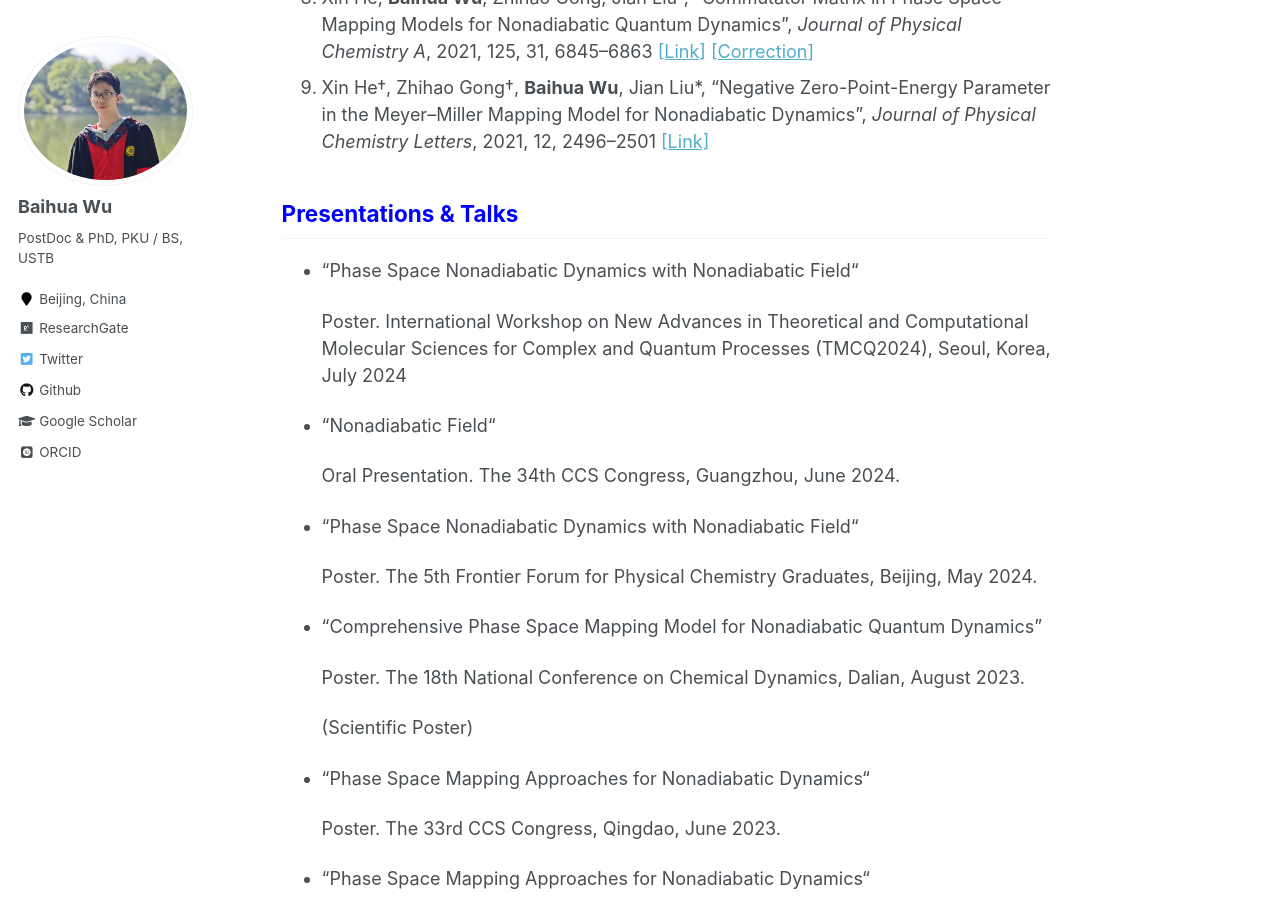
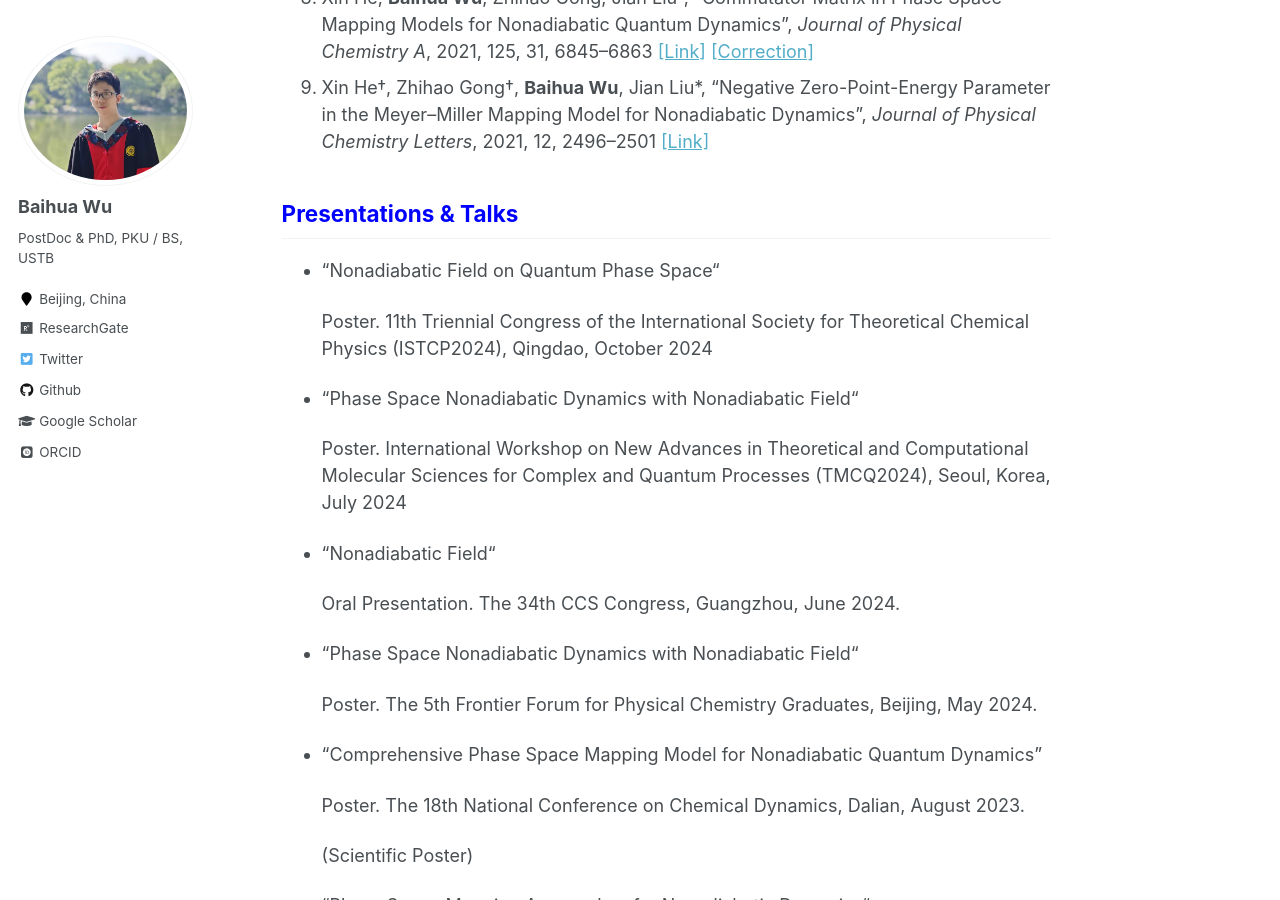
Before and after one commit to wubaihua/wubaihua.github.io, a Jekyll site: the page built from _pages/about.md, in a window 1280 px wide and 900 px high, scrolled down 2769 px. Built offline with Jekyll 4.4.1, drawn with Linux system fonts in a browser that asks for light colours; some web fonts are replaced.

Commit message:
2024-10-16-1

```diff
--- a/_pages/about.md
+++ b/_pages/about.md
@@ -108,6 +108,11 @@ Email: wubaihua[AT]pku.edu.cn;   wubaihua19[AT]gmail.com
 1. Xin He†, Zhihao Gong†, **Baihua Wu**, Jian Liu\*, "Negative Zero-Point-Energy Parameter in the Meyer–Miller Mapping Model for Nonadiabatic Dynamics", *Journal of Physical Chemistry Letters*, 2021, 12, 2496–2501 [[Link]](https://pubs.acs.org/doi/full/10.1021/acs.jpclett.1c00232)
 
 ## <font color=Blue>Presentations & Talks</font>
+
+* “Nonadiabatic Field on Quantum Phase Space“
+
+  Poster. 11th Triennial Congress of the International Society for Theoretical Chemical Physics (ISTCP2024), Qingdao, October 2024
+
 * “Phase Space Nonadiabatic Dynamics with Nonadiabatic Field“
 
   Poster. International Workshop on New Advances in Theoretical and Computational Molecular Sciences for Complex and Quantum Processes (TMCQ2024), Seoul, Korea, July 2024
```
